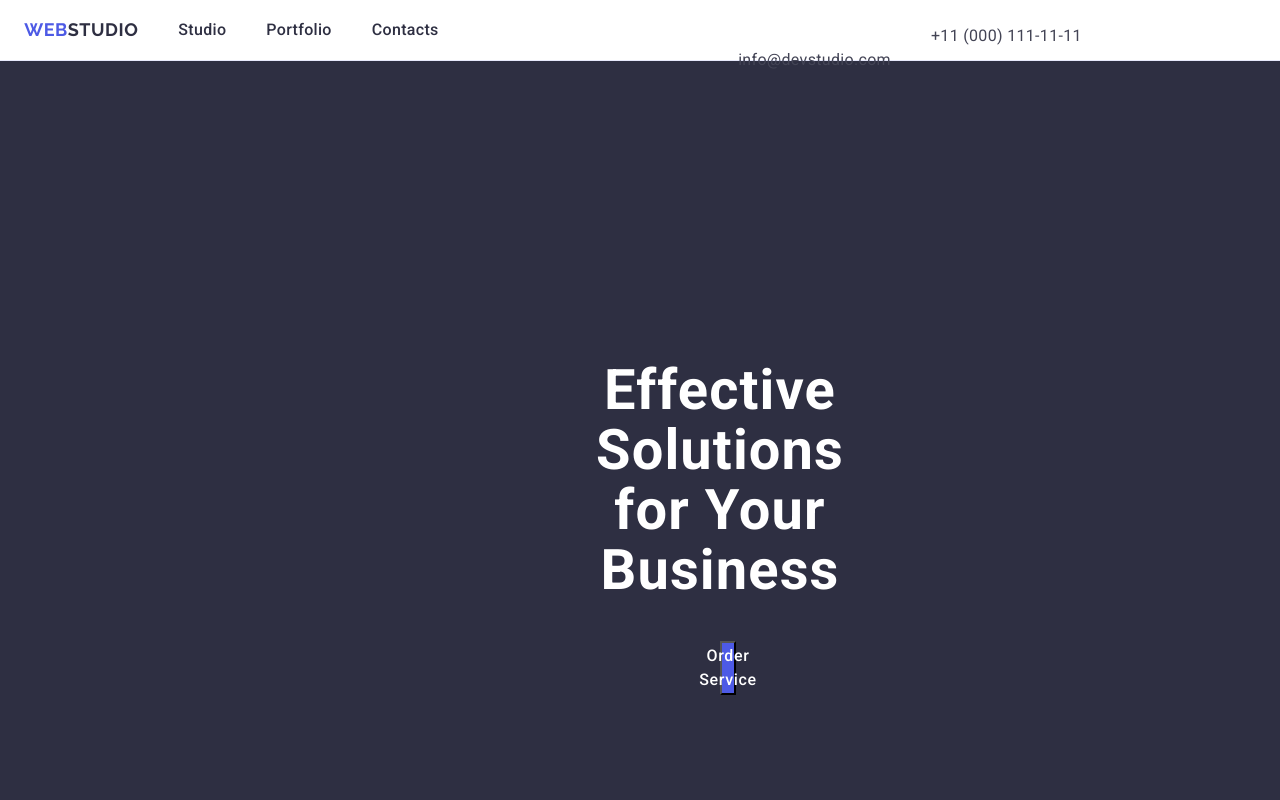
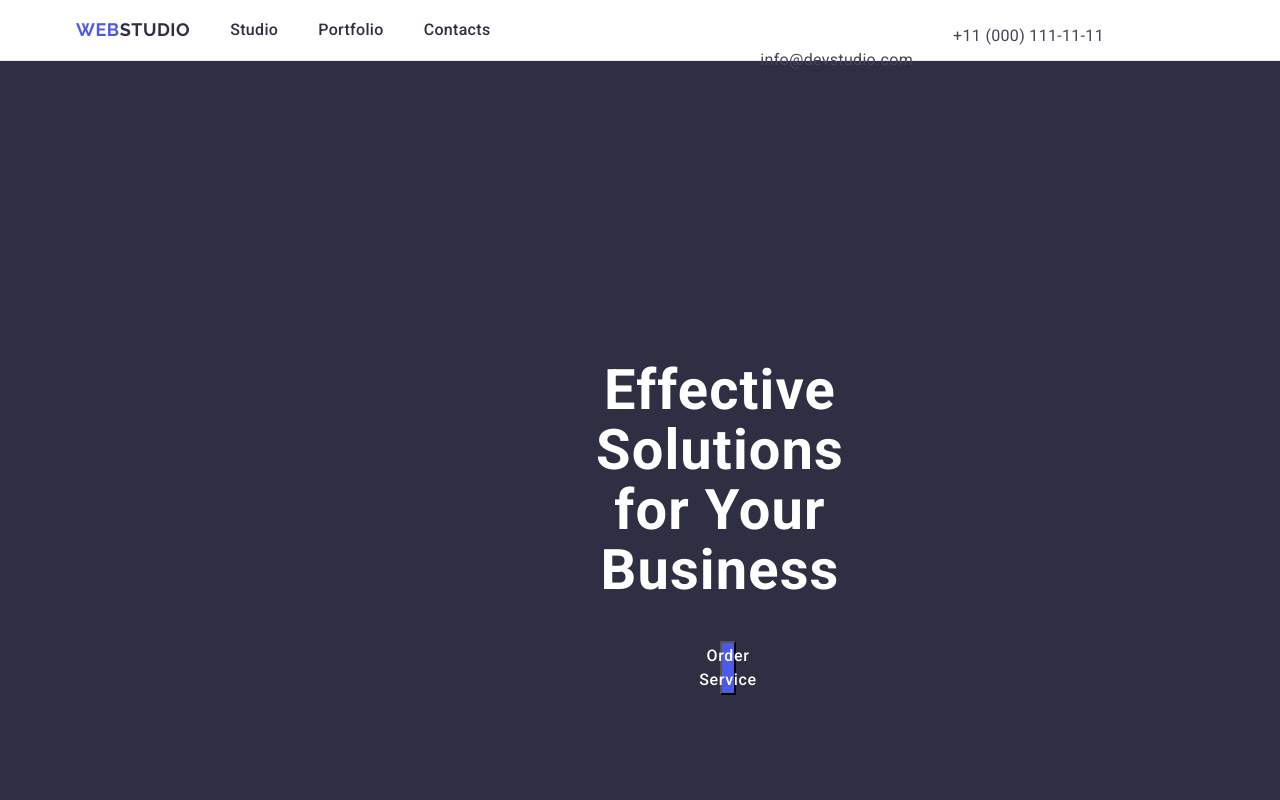
Before and after one commit to Georgiana-Daniela-Damian/goit-homework-03, a plain HTML site: page index.html in a window 1280 px wide. Shown: the top 800 px of the page. Drawn offline with nearby package versions, Linux system fonts and the light colour scheme.

Commit message:
goit-markup-hw-03

```diff
--- a/css/styles.css
+++ b/css/styles.css
@@ -51,22 +51,25 @@ ul {
 
 .header-container {
   margin-left: 24px;
-  width: 1440px;
+  width: 1158px;
   height: 60px;
   display: flex;
   flex-direction: row;
   justify-content: space-between;
+  margin: auto;
+  padding: 0 15px;
 }
 
 .hero-logo {
   display: flex;
+  align-items: center;
   margin-right: 76px;
-  align-items: center;
 }
 
 .hero-nav-list {
   display: flex;
   gap: 40px;
+  padding: 24px0;
 }
 
 .header-address {
```
